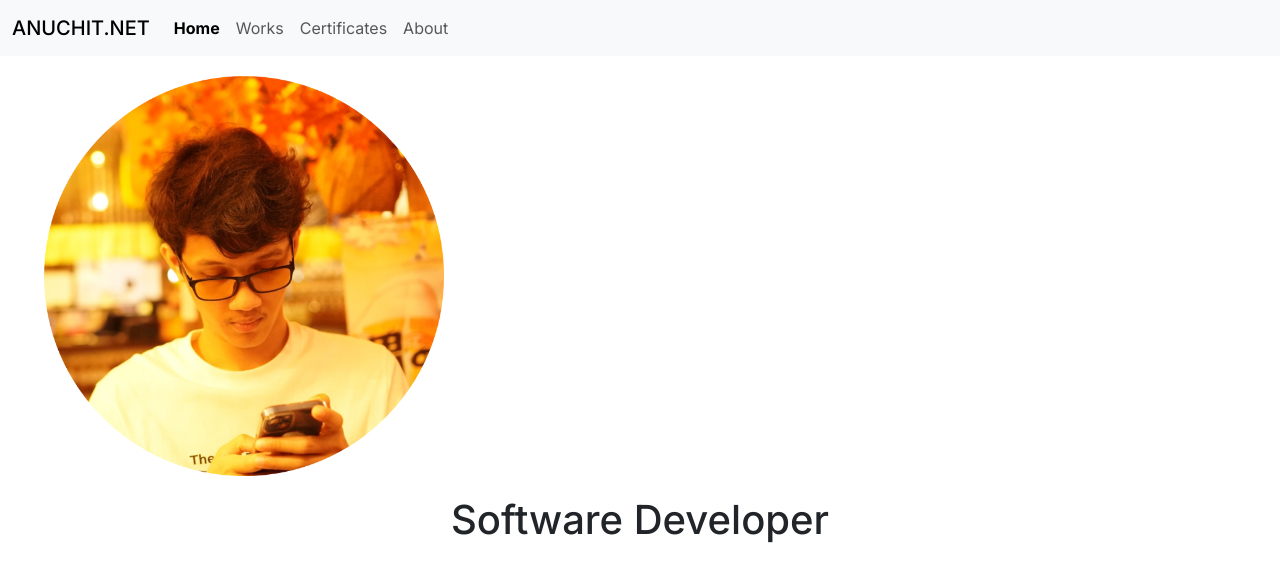
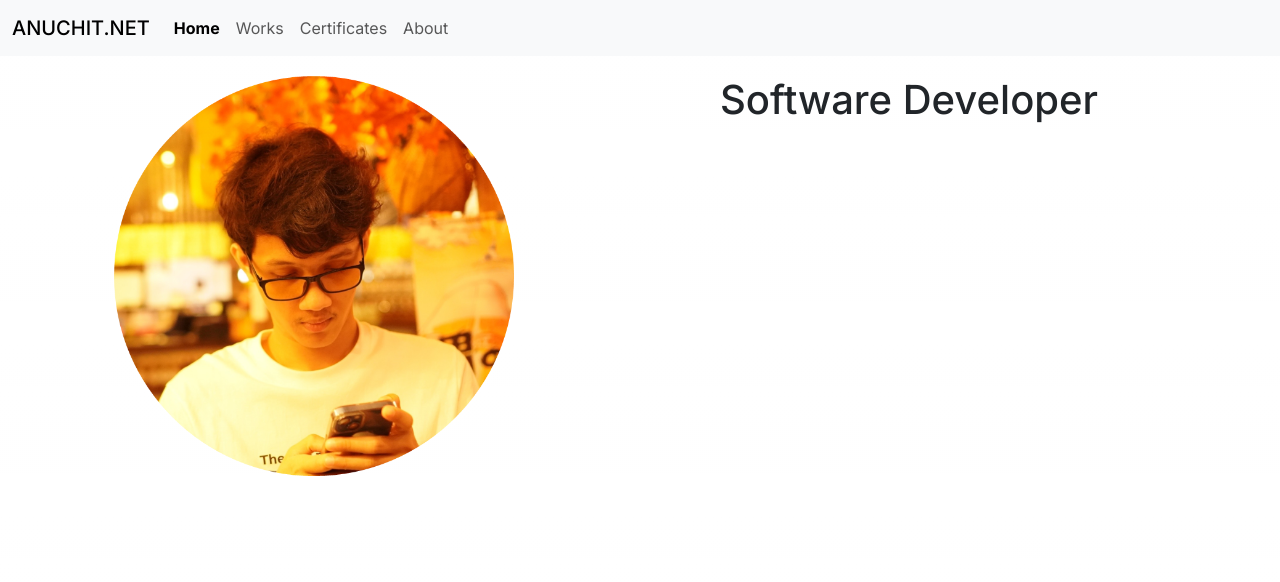
Before and after one commit to mrnu123/portfolio, a Next.js app: page / in a window 1280 px wide. Shown: the top 582 px of the page. Built offline with nearby package versions, Linux system fonts and the light colour scheme.

Commit message:
fix (homepage) : change from container fluid to container

```diff
--- a/src/app/page.tsx
+++ b/src/app/page.tsx
@@ -5,12 +5,12 @@ import { Box } from "@mui/material";
 export default function Home() {
   return (
     <>
-      <div className="container-fluid">
+      <div className="container">
         <div className="row" style={{ margin: 20 }}>
           <div className="col col-m-12" style={{ alignItems: 'center' }}>
             <Image src="/home_intro.png" width={400} height={400} alt="image introduction" style={{ maxWidth: "80vw",maxHeight:"80vw",marginBottom:20 }} />
           </div>
-          <div className="col-m-12" style={{alignContent:"center",textAlign:"center"}}>
+          <div className="col col-m-12" style={{textAlign:"center",justifyItems:"center"}}>
             <h1>Software Developer</h1>
           </div>
         </div>
```
